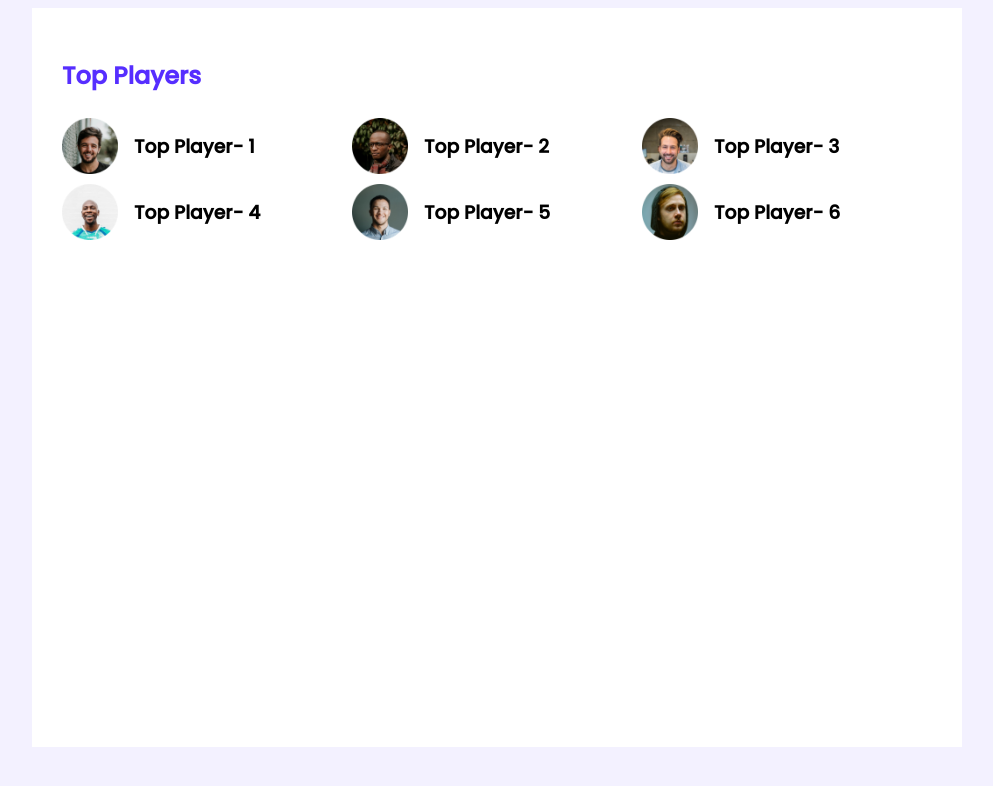
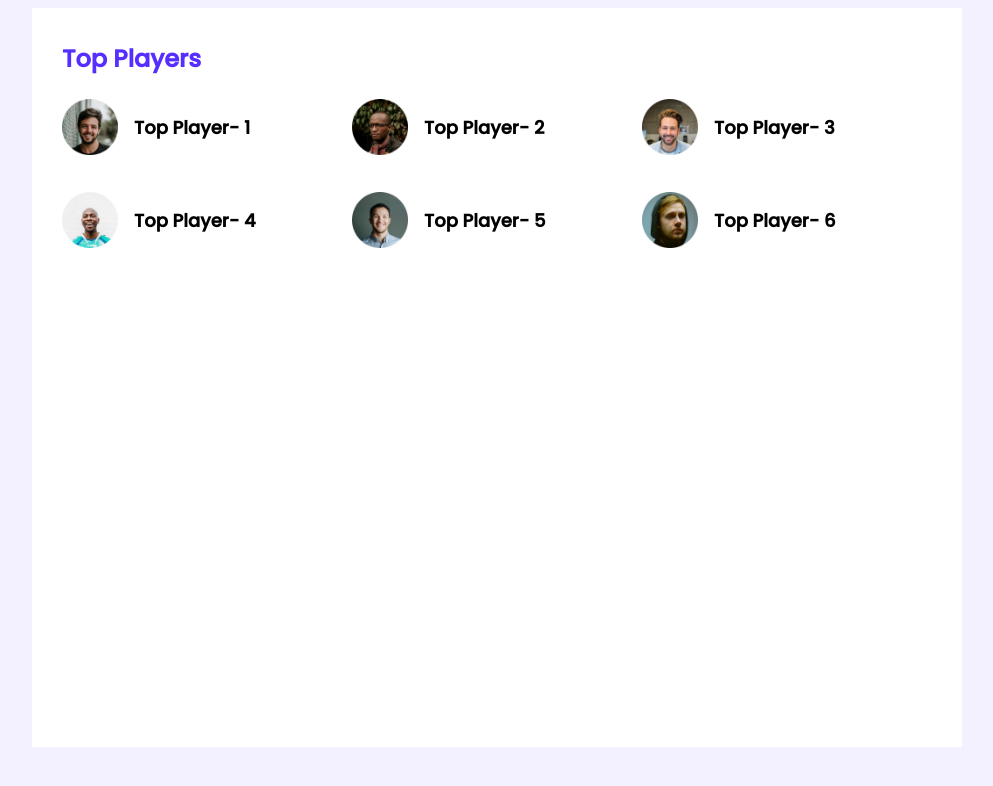
Before and after one commit to Siddiquee08/leader-board-css3, a plain HTML site: page index.html in a window 1280 px wide. Shown: the whole page, without its empty margins (143-1136 px from the left). Drawn offline with Linux system fonts and the light colour scheme.

Commit message:
modified css

```diff
--- a/style.css
+++ b/style.css
@@ -15,10 +15,12 @@ main{
 .section-title{
     color: #562EFF;
     font-size: 24px;
+    margin-top: 3px;
 }
 .players{
     display: grid;
     grid-template-columns: repeat(3, 1fr);
+    row-gap: 30px;
 }
 .player{
     display: flex;
@@ -30,4 +32,5 @@ main{
 }
 .player-name{
     margin-left: 16px ;
+    font-size: 18px;
 }
```
